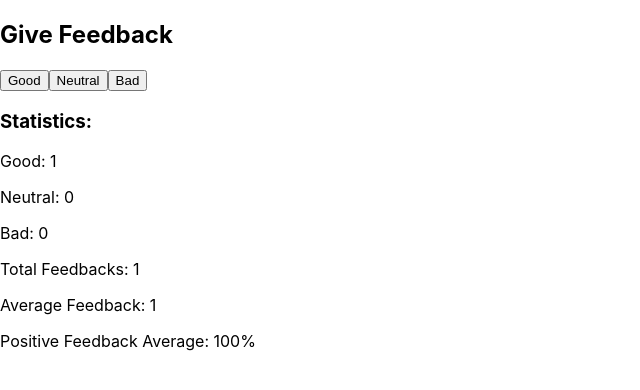
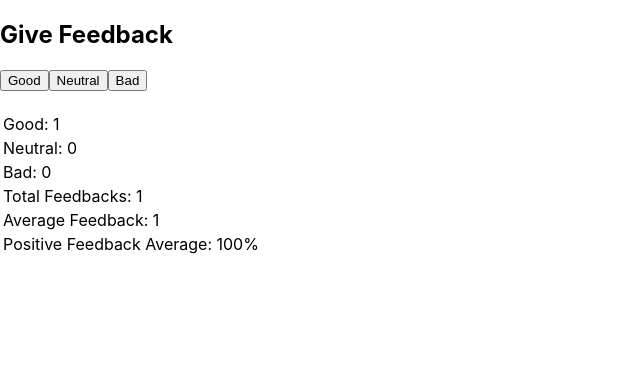
Before and after one commit to nimbly-dev/fullstack-intro-to-react-course01, a React (Create React App) app in the folder part1/unicafe/: page / in a window 1280 px wide. Both pictures are taken after a click on the button "Good". Shown: the top 390 px of the page, without its empty margins (0-640 px from the left). Built offline with nearby package versions, Linux system fonts and the light colour scheme.

Commit message:
Done exercise unicafe step6

```diff
--- a/part1/unicafe/src/App.js
+++ b/part1/unicafe/src/App.js
@@ -52,8 +52,9 @@ const App = () => {
       <Button text='Good' handleClick={() => handleGoodClick(good + 1)} />
       <Button text='Neutral' handleClick={() => handleNeutralClick(neutral + 1)} />
       <Button text='Bad' handleClick={() => handleBadClick(bad + 1)} />
+      <br /><br />
       <Statistics feedback={feedbacks.feedback} />
-    </div>
+    </div >
   )
 
 }
--- a/part1/unicafe/src/components/Statistic.js
+++ b/part1/unicafe/src/components/Statistic.js
@@ -3,7 +3,7 @@ import React from "react";
 const Statistic = ({ feedbackName, feedbackCount }) => {
     return (
         <div>
-            <p>{feedbackName}: {feedbackCount}</p>
+            <span>{feedbackName}: {feedbackCount}</span>
         </div>
     )
 }
--- a/part1/unicafe/src/components/Statistics.js
+++ b/part1/unicafe/src/components/Statistics.js
@@ -17,25 +17,44 @@ const Statistics = ({ feedback }) => { // NEEDS IMPROVEMENT
         )
     } else {
         return (
-            <div>
-                <h3>Statistics: </h3>
-                <Statistic feedbackName={feedback[0].name} feedbackCount={feedback[0].count} />
-                <Statistic feedbackName={feedback[1].name} feedbackCount={feedback[1].count} />
-                <Statistic feedbackName={feedback[2].name} feedbackCount={feedback[2].count} />
+            <table>
+                <tr>
+                    <td><Statistic feedbackName={feedback[0].name} feedbackCount={feedback[0].count} /></td>
+                </tr>
+                <tr>
+                    <td><Statistic feedbackName={feedback[1].name} feedbackCount={feedback[1].count} /></td>
+                </tr>
+                <tr>
+                    <td><Statistic feedbackName={feedback[2].name} feedbackCount={feedback[2].count} /></td>
+                </tr>
+                <tr>
+                    <td>
                         <FeedBackCount
                             totalFeedback={feedback[0].count + feedback[1].count + feedback[2].count}
                         />
+                    </td>
+
+                </tr>
+                <tr>
+                    <td>
                         <AverageFeedback
                             feedbackPositiveCount={feedback[0].count}
                             feedbackNegativeCount={feedback[2].count}
                             totalFeedbacks={feedback[0].count + feedback[1].count + feedback[2].count}
                         />
+                    </td>
+
+                </tr>
+                <tr>
+                    <td>
                         <PositiveFeedbackAverage
                             feedbackPositiveCount={feedback[0].count}
                             feedbackNegativeCount={feedback[2].count}
                             totalFeedbacks={feedback[0].count + feedback[1].count + feedback[2].count}
                         />
-            </div>
+                    </td>
+                </tr>
+            </table>
         )
     }
 }
--- a/part1/unicafe/src/components/statistics_components/AverageFeedback.js
+++ b/part1/unicafe/src/components/statistics_components/AverageFeedback.js
@@ -4,9 +4,9 @@ const AverageFeedback = ({ feedbackPositiveCount, feedbackNegativeCount, totalFe
     const averageFeedback =
         (feedbackPositiveCount - feedbackNegativeCount) / totalFeedbacks
     return (
-        <p>
+        <span>
             Average Feedback: {averageFeedback}
-        </p>
+        </span>
     )
 }
 
--- a/part1/unicafe/src/components/statistics_components/FeedbackCount.js
+++ b/part1/unicafe/src/components/statistics_components/FeedbackCount.js
@@ -2,9 +2,9 @@ import React from "react";
 
 const FeedBackCount = ({ totalFeedback }) => {
     return (
-        <p>
+        <span>
             Total Feedbacks: {totalFeedback}
-        </p>
+        </span>
     )
 }
 export default FeedBackCount
--- a/part1/unicafe/src/components/statistics_components/PositiveFeedbackAverage.js
+++ b/part1/unicafe/src/components/statistics_components/PositiveFeedbackAverage.js
@@ -3,9 +3,9 @@ import React from "react";
 const PositiveFeedbackAverage = ({ feedbackPositiveCount, totalFeedbacks }) => {
     const positiveFeedbackAverage = (feedbackPositiveCount / totalFeedbacks) * 100
     return (
-        <p>
+        <span>
             Positive Feedback Average: {positiveFeedbackAverage}%
-        </p>
+        </span>
     )
 }
 
```
Lines whose indentation alone changed are shown as unchanged.
